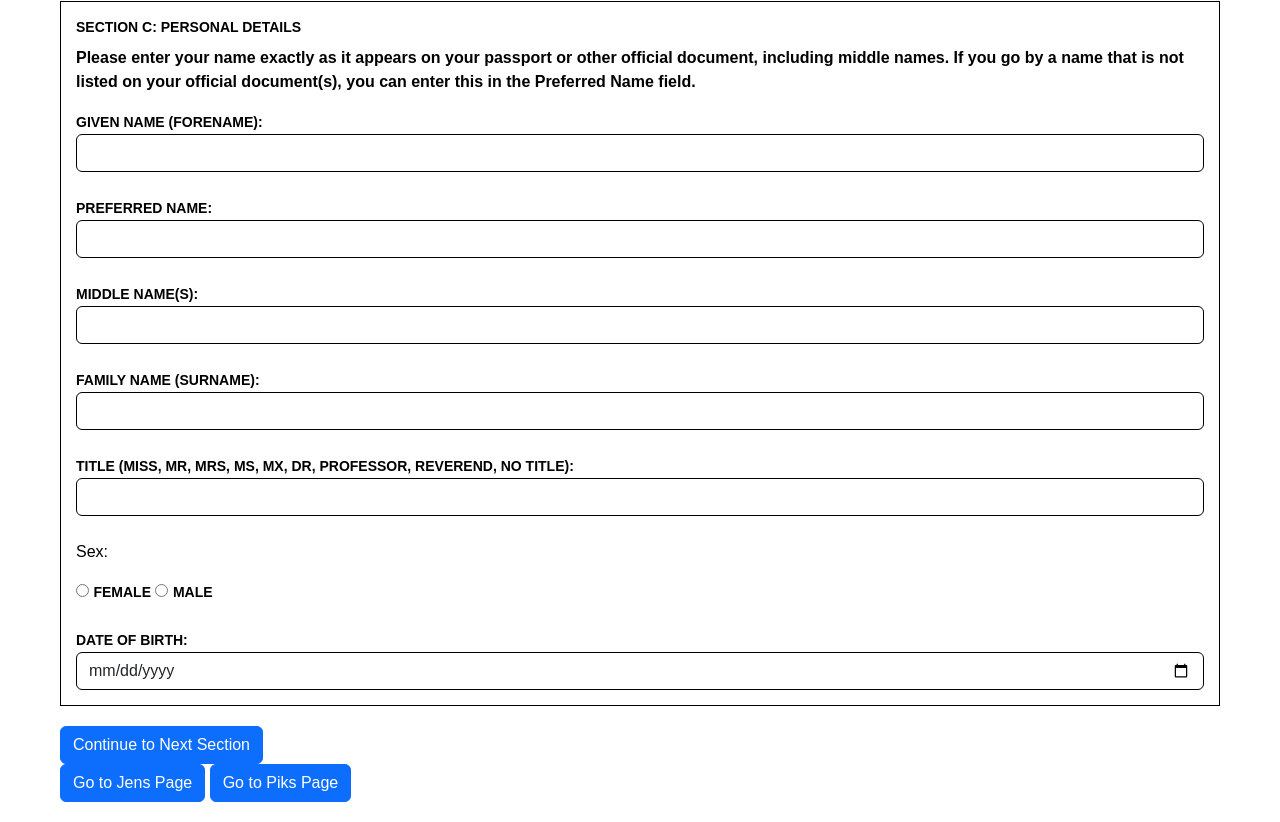
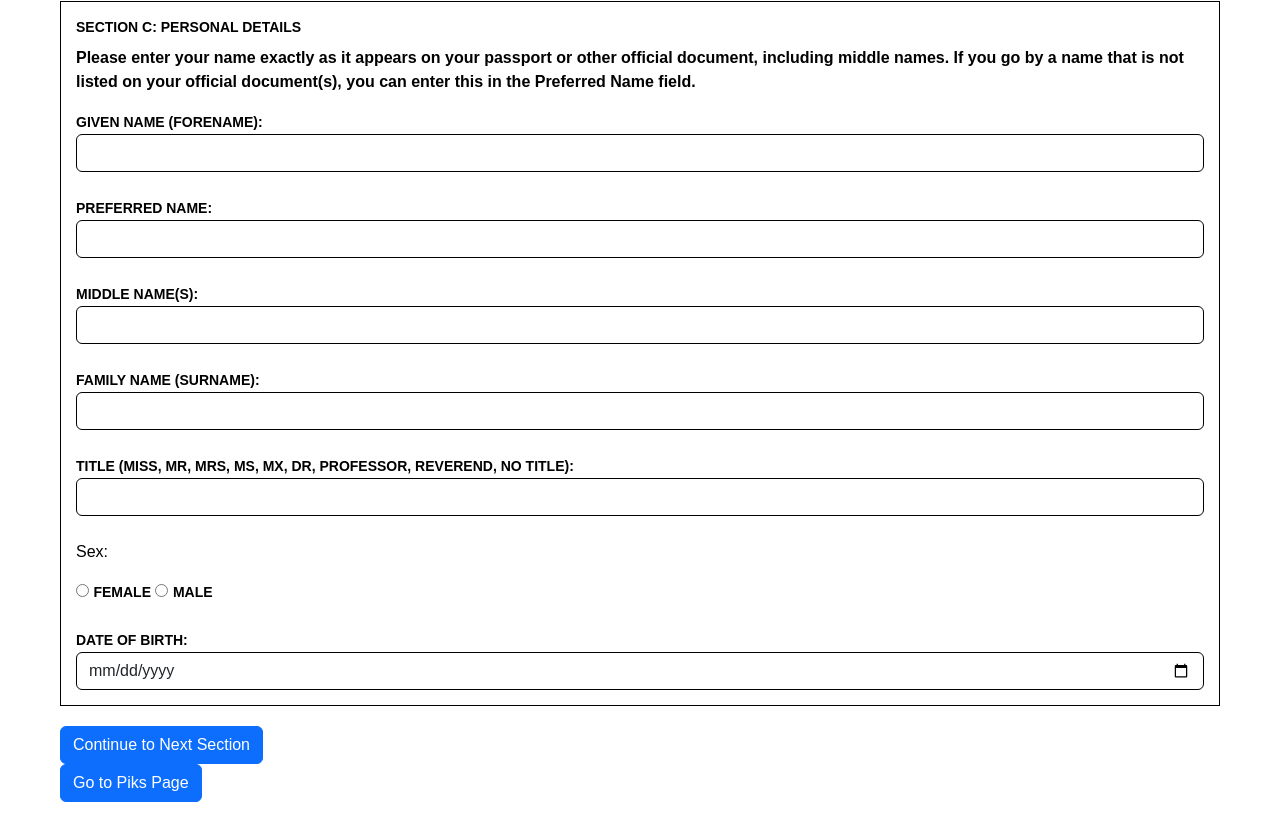
Before and after one commit to jessica2934/webprogrammingHW, a plain HTML site: page index.html in a window 1280 px wide. Shown: the part 1621-2443 px from the top of the page. Drawn offline with nearby package versions, Linux system fonts and the light colour scheme.

Commit message:
Update index.html

```diff
--- a/index.html
+++ b/index.html
@@ -154,8 +154,6 @@
     <a href="daisysection2.html" class="btn btn-primary">Continue to Next Section</a>
 </div>
 
-        <a href="jensection.html" class="btn btn-primary"> Go to Jens Page</a>
-
         <a href="piksection.html" class="btn btn-primary"> Go to Piks Page</a>
     </form>
 </body>
```
